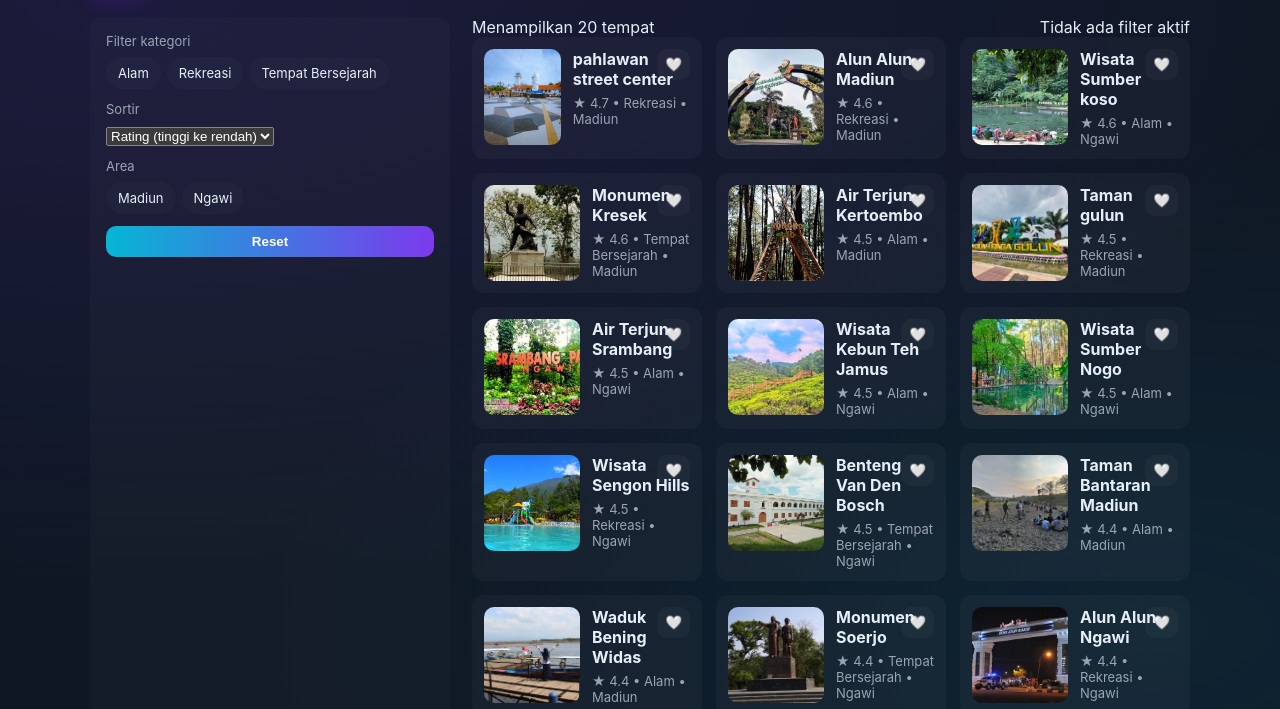
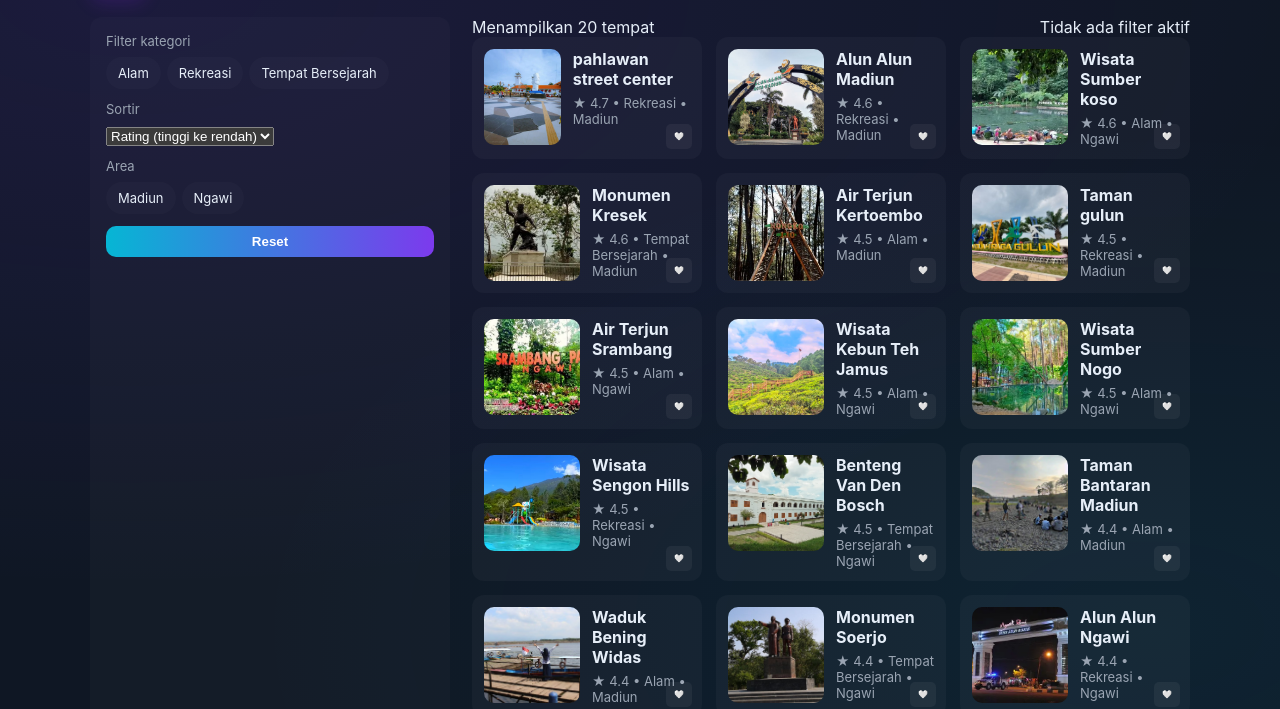
Before and after one commit to Farelandhika/lomba., a plain HTML site: page index.html in a window 1280 px wide. Shown: the part 91-800 px from the top of the page. Drawn offline with Linux system fonts and the light colour scheme.

Commit message:
Update style.css

```diff
--- a/style.css
+++ b/style.css
@@ -216,15 +216,15 @@
 
   .fav {
     position: absolute;
-    right: 12px;
-    top: 12px;
-    background: rgba(255,255,255,0.03);
+    right: 10px;
+    bottom: 10px; /* ⬅ pindah ke pojok kanan bawah */
+    background: rgba(255,255,255,0.05);
     padding: 8px;
-    border-radius: 10px;
+    border-radius: 5px;
     cursor: pointer;
     border: none;
+    font-size: 8px;
   }
-
   /* Footer */
   footer {
     color: var(--muted);
```
